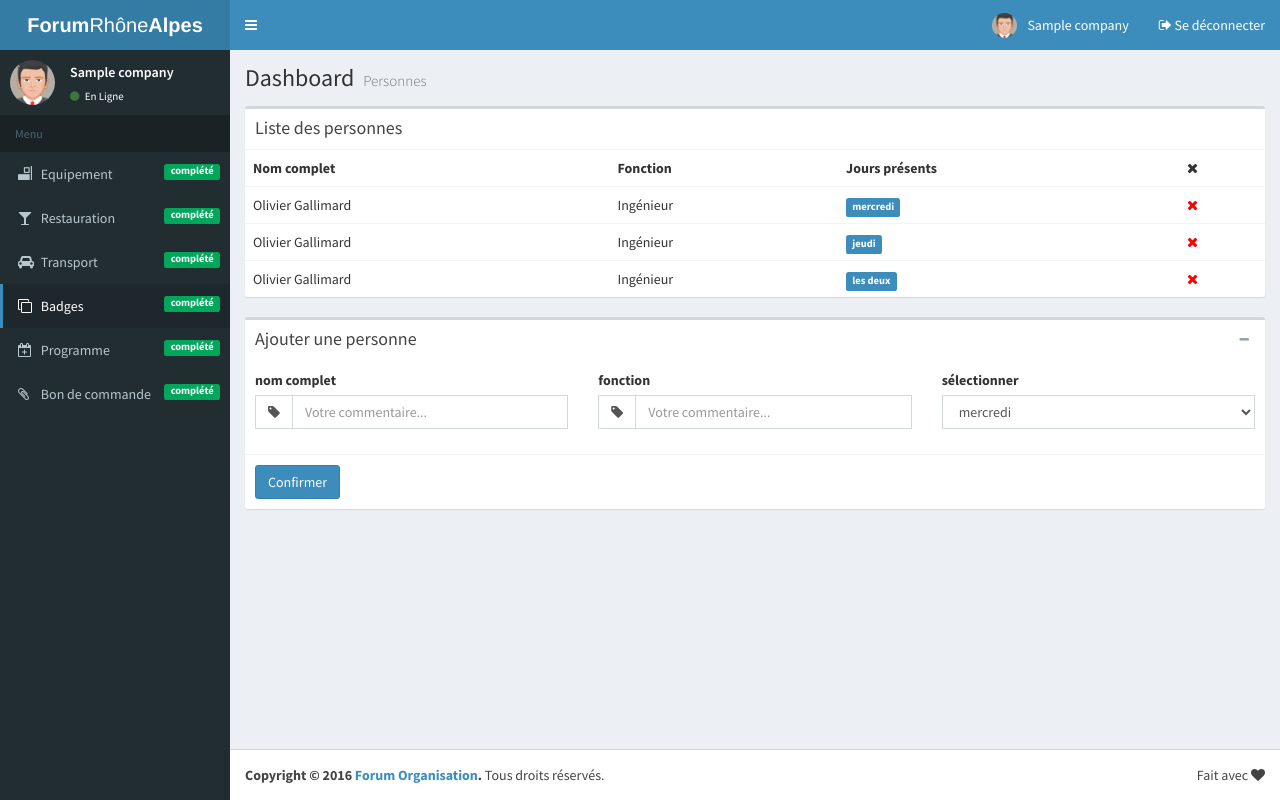
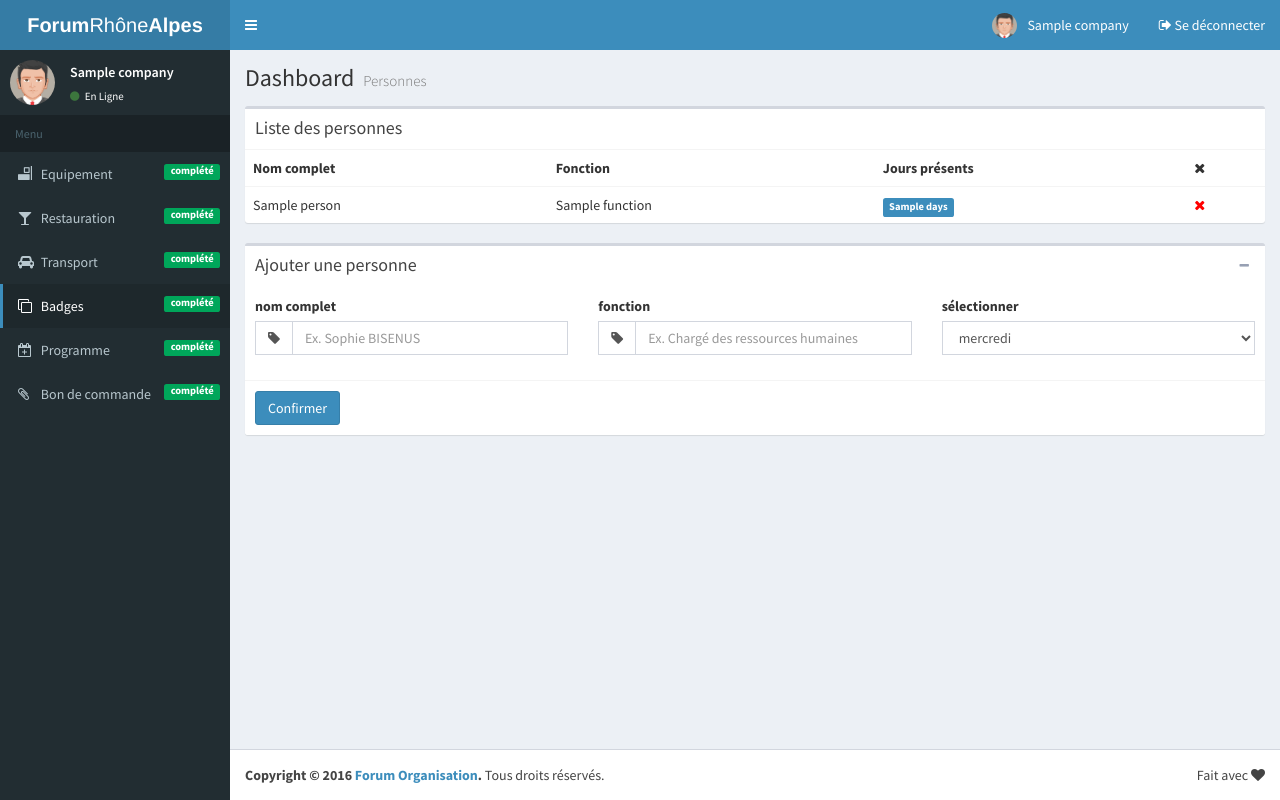
Before and after one commit to ForumOrganisation/forumorg-archived, a Flask app: page /admin/badges in a window 1280 px wide. Run offline with Flask 2, Linux system fonts and the light colour scheme; a user stored in the database is signed in; a database or web service that is not in the repository returns one stand-in record (values such as "Sample title"); some libraries are stand-ins or nearby versions.

Commit message:
Add badges

```diff
--- a/forum/templates/admin/sections/badges.html
+++ b/forum/templates/admin/sections/badges.html
@@ -16,24 +16,14 @@
               <th>Jours présents</th>
               <th><i class="fa fa-remove"></i></th>
             </tr>
+            {% for person in company.sections.badges.persons %}
             <tr>
-              <td>Olivier Gallimard</td>
-              <td>Ingénieur</td>
-              <td><span class="label label-primary">mercredi</span></td>
+              <td>{{ person.name }}</td>
+              <td>{{ person.function }}</td>
+              <td><span class="label label-primary">{{ person.days }}</span></td>
               <td><i class="fa fa-remove" style="color:red"></i></td>
             </tr>
-            <tr>
-              <td>Olivier Gallimard</td>
-              <td>Ingénieur</td>
-              <td><span class="label label-primary">jeudi</span></td>
-              <td><i class="fa fa-remove" style="color:red"></i></td>
-            </tr>
-            <tr>
-              <td>Olivier Gallimard</td>
-              <td>Ingénieur</td>
-              <td><span class="label label-primary">les deux</span></td>
-              <td><i class="fa fa-remove" style="color:red"></i></td>
-            </tr>
+            {% endfor%}
           </tbody></table>
         </div>
         <!-- /.box-body -->
@@ -62,7 +52,7 @@
                       <div class="input-group-addon">
                         <i class="fa fa-tag"></i>
                       </div>
-                      <input type="text" class="form-control" placeholder="Votre commentaire...">
+                      <input type="text" id="name" class="form-control" placeholder="Ex. Sophie BISENUS">
                     </div>
                   </div>
                 </div>
@@ -74,7 +64,7 @@
                       <div class="input-group-addon">
                         <i class="fa fa-tag"></i>
                       </div>
-                      <input type="text" class="form-control" placeholder="Votre commentaire...">
+                      <input type="text" id="function" class="form-control" placeholder="Ex. Chargé des ressources humaines">
                     </div>
                   </div>
                 </div>
@@ -82,7 +72,7 @@
                 <div class="col-md-4">
                   <div class="form-group">
                   	<label>sélectionner</label>
-                  	<select class="form-control">
+                  	<select id="days" class="form-control">
 	                    <option>mercredi</option>
 	                    <option>jeudi</option>
 	                    <option>les deux</option>
@@ -93,7 +83,7 @@
             </div>
         </div>
         <div class="box-footer">
-            <button type="submit" class="btn btn-primary">Confirmer</button>
+            <button id="confirm_badges" type="submit" class="btn btn-primary">Confirmer</button>
         </div>
         <!-- /.box-body -->
       </div>
@@ -101,3 +91,35 @@
     </div>
 </div>
 {% endblock main %}
+{% block scripts %}
+<script type="text/javascript">
+$('#confirm_badges').on('click', function(e) {
+    e.preventDefault();
+    var company = {{ company|tojson }};
+    var persons = company.sections.badges.persons;
+    var person = {
+       days: $("#days").val(),
+       name: $("#name").val(),
+       function: $("#function").val()
+    };
+    if (person.days && person.name && person.function) {
+        company.sections.badges.persons.push(person);
+        $.ajax({
+            type: "POST",
+            url: "{{ url_for('update_company') }}",
+            data: {"company": JSON.stringify(company)},
+            success: function() {
+                Notify("Changements sauvegardés.");
+                setTimeout(function(){
+                    location.reload();
+                }, 1000);
+            }
+        });
+    }
+    else {
+        Notify("Veuillez remplir tous les champs.", null, null, "error");
+    }
+    return false;
+});
+</script>
+{% endblock scripts %}
--- a/forum/templates/admin/sections/transport.html
+++ b/forum/templates/admin/sections/transport.html
@@ -128,7 +128,7 @@
                       <div class="input-group-addon">
                         <i class="fa fa-tag"></i>
                       </div>
-                      <input id="comment" type="text" class="form-control" placeholder="Votre commentaire...">
+                      <input id="comment" type="text" class="form-control" placeholder="Ex. Terminal T2">
                     </div>
                   </div>
                 </div>
@@ -167,6 +167,9 @@ $('#confirm_transport').on('click', function(e) {
             data: {"company": JSON.stringify(company)},
             success: function() {
                 Notify("Changements sauvegardés.");
+                setTimeout(function(){
+                    location.reload();
+                }, 1000);
             }
         });
     }
--- a/sample.json
+++ b/sample.json
@@ -26,18 +26,8 @@
                 "persons": [
                     {
                         "function": "Ing\u00e9nieur",
-                        "name": "Caillault",
-                        "firstname": "Olivier"
-                    },
-                    {
-                        "function": "Ing\u00e9nieur",
-                        "name": "Caillault",
-                        "firstname": "Olivier"
-                    },
-                    {
-                        "function": "Ing\u00e9nieur",
-                        "name": "Caillault",
-                        "firstname": "Olivier"
+                        "name": "Caillault OLIVIA",
+                        "days": "mercredi"
                     }
                 ],
                 "completed": true
```
